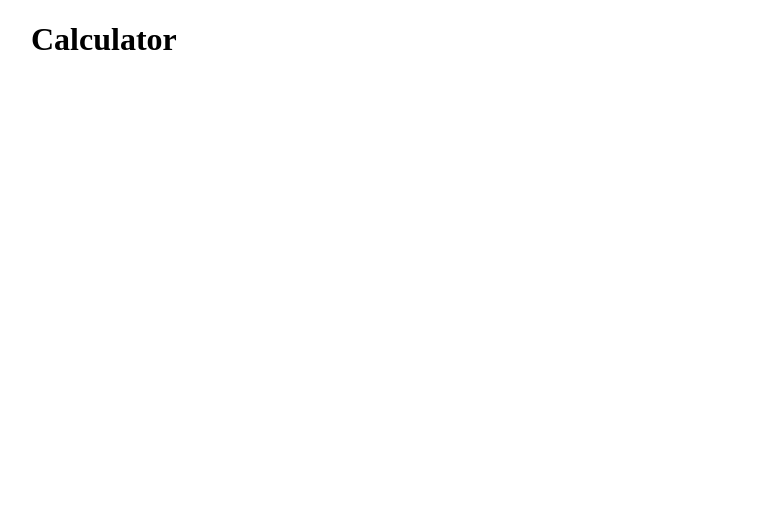
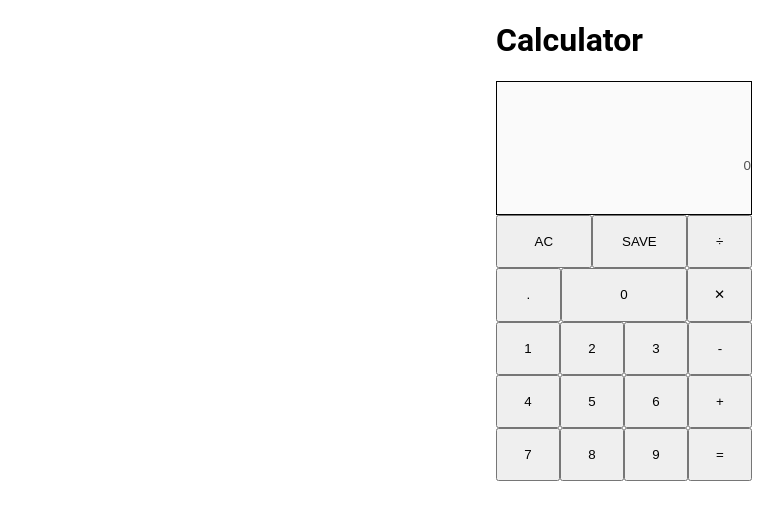
Before and after one commit to Robperkstar/calculator, a website built with webpack: page index.html in a window 1280 px wide. Shown: the whole page, without its empty margins (20-803 px from the left). Built offline with nearby package versions, Linux system fonts and the light colour scheme.

Commit message:
Task 1 -html layout of calculator using flexbox.

```diff
--- a/index.html
+++ b/index.html
@@ -11,7 +11,42 @@
 <body>
   <main>
     <h1>Calculator</h1>
+    <div class="calc-body">
+      <header class="calc-display">
+        <input disabled value="" class="calc-calculation" />
+        <input disabled value=0 class="calc-sum" />
+      </header>
+      <div class="calc-row">
+        <button class="calc-btn" style="width: 37.5vw">AC</button>
+        <button class="calc-btn" style="width: 37.5vw">SAVE</button>
+        <button class="calc-btn">&#247</button>
 
+      </div>
+      <div class="calc-row">
+        <button class="calc-btn">.</button>
+        <button class="calc-btn" style="width: 50vw">0</button>
+        <button class="calc-btn">&#10005</button>
+
+      </div>
+      <div class="calc-row">
+        <button class="calc-btn">1</button>
+        <button class="calc-btn">2</button>
+        <button class="calc-btn">3</button>
+        <button class="calc-btn">-</button>
+      </div>
+      <div class="calc-row">
+        <button class="calc-btn">4</button>
+        <button class="calc-btn">5</button>
+        <button class="calc-btn">6</button>
+        <button class="calc-btn">+</button>
+      </div>
+      <div class="calc-row">
+        <button class="calc-btn">7</button>
+        <button class="calc-btn">8</button>
+        <button class="calc-btn">9</button>
+        <button class="calc-btn">=</button>
+      </div>
+    </div>
   </main>
   <script src="./public/js/bundle.js" charset="utf-8"></script>
 </body>
--- a/package.json
+++ b/package.json
@@ -28,5 +28,7 @@
     "webpack-cli": "^3.3.11",
     "webpack-dev-server": "^3.10.3"
   },
-  "dependencies": {}
+  "dependencies": {
+    "braces": "^3.0.2"
+  }
 }
--- a/src/stylesheet.scss
+++ b/src/stylesheet.scss
@@ -1,13 +1,57 @@
 body {
+  font-family: "Roboto", "Helvetica Neue", Helvetica, Arial, sans-serif;
   font-weight: bold;
   margin: 20px 20px auto;
 }
 
 main {
-  width: 95%;
-  margin: auto;
+  width: 20%;
+  margin: auto
 }
 
-.bar {
-  color: green;
+
+.calc-body {
+  display: flex;
+  height: 50vh;
+  width: 20vw;
+  flex-direction: column;
+
 }
+
+.calc-display {
+  flex-grow: 3;
+  display: flex;
+  border: solid 1px;
+  display: flex;
+  flex-direction: column;
+}
+
+.calc-row {
+  display: flex;
+  flex-grow: 1;
+}
+
+.calc-btn {
+
+  width: 25vw;
+
+  padding: 0;
+
+  cursor: pointer;
+
+}
+
+
+.calc-calculation {
+  flex-grow: 1;
+  padding: 0;
+  border: none;
+
+}
+
+.calc-sum {
+  padding: 0;
+  text-align: right;
+  flex-grow: 4;
+  border: none;
+}
```
Also changed, not shown: public/js/bundle.js, 1 other file.
